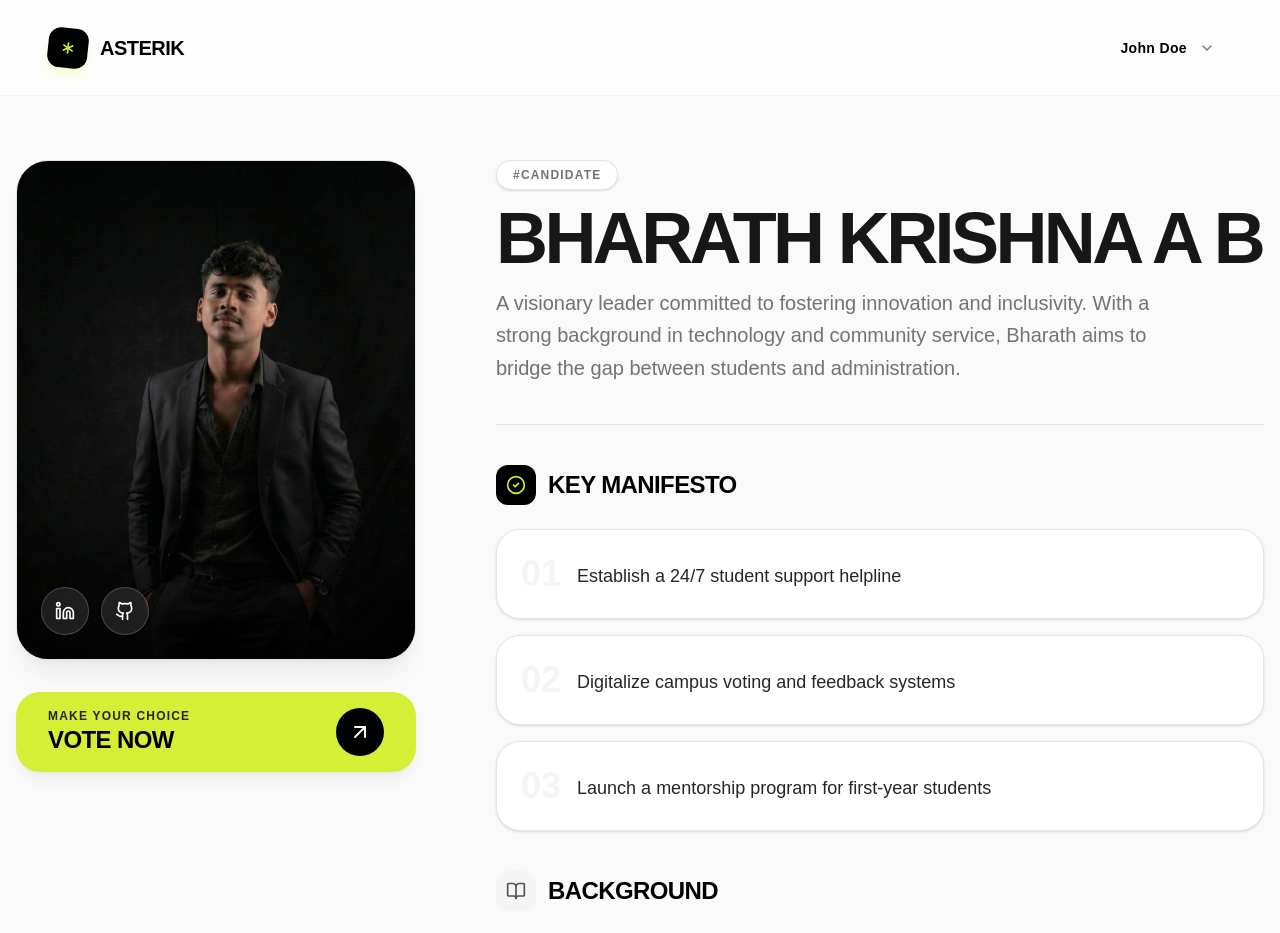
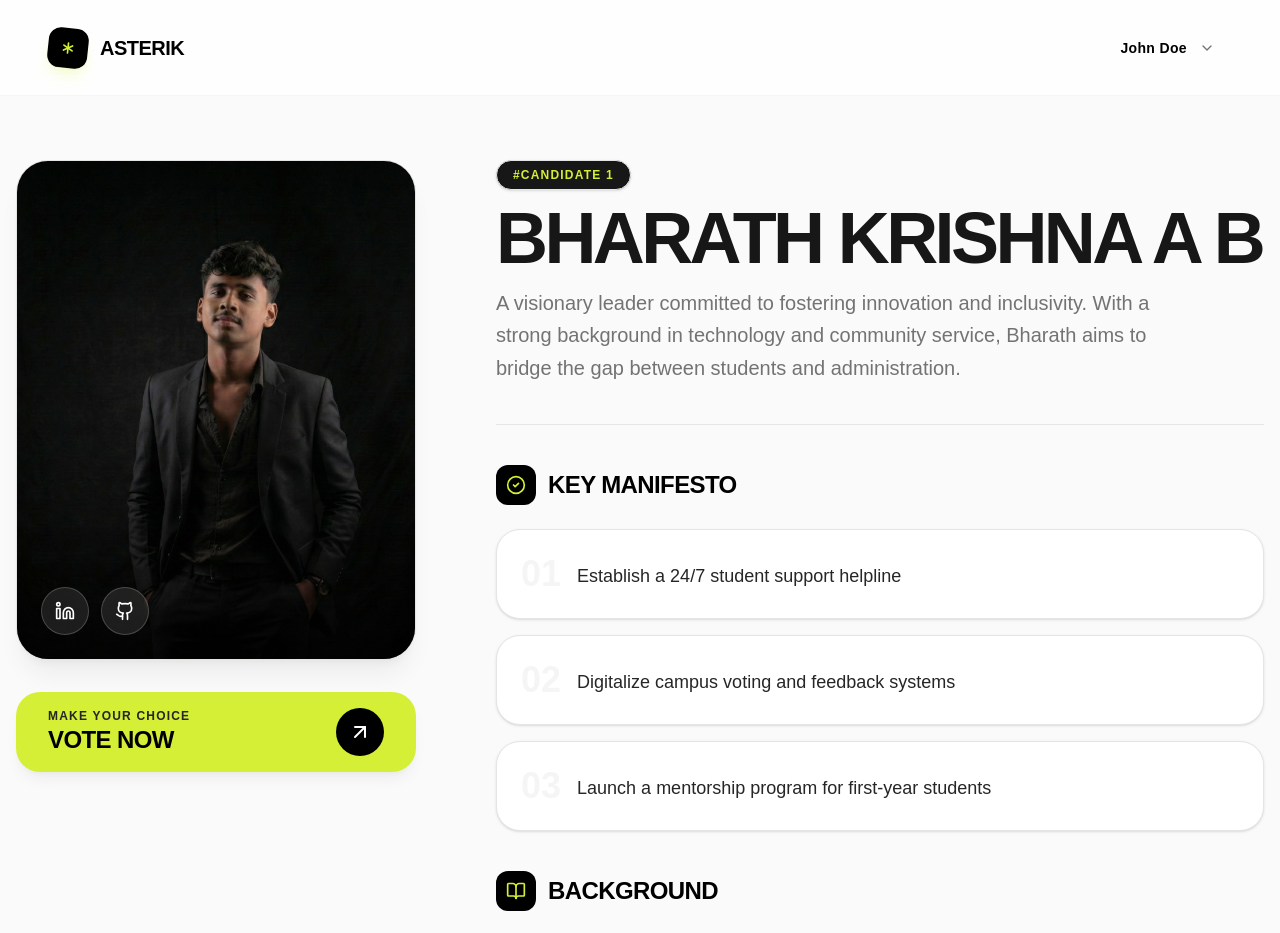
Before and after one commit to Bharath-Krishna-AB/Asterik_VotingPlatform, a Next.js app: page /candidate/1 in a window 1280 px wide. Shown: the top 933 px of the page. Built offline with nearby package versions, Linux system fonts and the light colour scheme; a web font is replaced by a local one.

Commit message:
improved design for candidate main view

```diff
--- a/app/candidate/[id]/page.tsx
+++ b/app/candidate/[id]/page.tsx
@@ -13,7 +13,6 @@ const CandidatePage = () => {
         {
             id: 1,
             name: "Bharath Krishna A B",
-            role: "Presidential Candidate",
             imageUrl: "/images/candidate1.jpeg",
             description: "A visionary leader committed to fostering innovation and inclusivity. With a strong background in technology and community service, Bharath aims to bridge the gap between students and administration.",
             manifesto: [
@@ -30,7 +29,6 @@ const CandidatePage = () => {
         {
             id: 2,
             name: "Navaneeth",
-            role: "Vice-Presidential Candidate",
             imageUrl: "/images/candidate2.png",
             description: "Dedicated to operational excellence and student welfare. Navaneeth brings a practical approach to problem-solving and a passion for creating a vibrant campus culture.",
             manifesto: [
@@ -66,7 +64,6 @@ const CandidatePage = () => {
             <CandidateDetails
                 candidateId={candidate.id}
                 name={candidate.name}
-                role={candidate.role}
                 imageUrl={candidate.imageUrl}
                 description={candidate.description}
                 manifesto={candidate.manifesto}
--- a/components/CandidateDetails.tsx
+++ b/components/CandidateDetails.tsx
@@ -4,7 +4,6 @@ import { ArrowUpRight, Github, Linkedin, CheckCircle2, BookOpen, User } from 'lu
 interface CandidateDetailsProps {
     candidateId?: number;
     name?: string;
-    role?: string;
     imageUrl?: string;
     description?: string;
     manifesto?: string[];
@@ -16,8 +15,8 @@ interface CandidateDetailsProps {
 }
 
 const CandidateDetails: React.FC<CandidateDetailsProps> = ({
+    candidateId,
     name,
-    role,
     imageUrl,
     description,
     manifesto,
@@ -33,7 +32,7 @@ const CandidateDetails: React.FC<CandidateDetailsProps> = ({
                     {/* Left Column - Profile & Actions */}
                     <div className="w-full lg:w-[400px] flex flex-col gap-8">
                         {/* Image Card */}
-                        <div className="relative aspect-[4/5] w-full rounded-[32px] overflow-hidden bg-white border border-neutral-200 shadow-xl shadow-black/5 group">
+                        <div className="relative aspect-[4/5] w-full rounded-[32px] overflow-hidden bg-white border border-neutral-200 shadow-xl shadow-black/5 group select-none cursor-pointer">
                             {imageUrl ? (
                                 <img src={imageUrl} alt={name} className="w-full h-full object-cover transition-transform duration-700 group-hover:scale-105" />
                             ) : (
@@ -46,20 +45,20 @@ const CandidateDetails: React.FC<CandidateDetailsProps> = ({
                             {/* Floating Socials */}
                             <div className="absolute bottom-6 left-6 flex gap-3">
                                 {socials.linkedin && (
-                                    <a href={socials.linkedin} target="_blank" rel="noreferrer" className="w-12 h-12 rounded-full bg-white/10 backdrop-blur-md border border-white/20 flex items-center justify-center hover:bg-[#0077b5] hover:border-transparent transition-all group/social">
-                                        <Linkedin className="w-5 h-5 text-white" />
+                                    <a href={socials.linkedin} target="_blank" rel="noreferrer" className="w-12 h-12 rounded-full bg-white/10 backdrop-blur-md border border-white/20 flex items-center justify-center hover:bg-primary hover:border-transparent transition-all group/social">
+                                        <Linkedin className="w-5 h-5 text-white group-hover/social:text-black" />
                                     </a>
                                 )}
                                 {socials.github && (
-                                    <a href={socials.github} target="_blank" rel="noreferrer" className="w-12 h-12 rounded-full bg-white/10 backdrop-blur-md border border-white/20 flex items-center justify-center hover:bg-black hover:border-transparent transition-all group/social">
-                                        <Github className="w-5 h-5 text-white" />
+                                    <a href={socials.github} target="_blank" rel="noreferrer" className="w-12 h-12 rounded-full bg-white/10 backdrop-blur-md border border-white/20 flex items-center justify-center hover:bg-primary hover:border-transparent transition-all group/social">
+                                        <Github className="w-5 h-5 text-white group-hover/social:text-black" />
                                     </a>
                                 )}
                             </div>
                         </div>
 
                         {/* Vote Button */}
-                        <button className="w-full h-20 bg-primary rounded-[24px] flex items-center justify-between px-8 group hover:brightness-95 active:scale-[0.98] transition-all shadow-lg shadow-black/5">
+                        <button className="w-full h-20 bg-primary rounded-[24px] flex items-center justify-between px-8 group hover:brightness-95 active:scale-[0.98] transition-all shadow-lg shadow-black/5 cursor-pointer">
                             <div className="flex flex-col items-start">
                                 <span className="text-xs font-bold uppercase tracking-widest text-neutral-800">Make your choice</span>
                                 <span className="text-2xl font-black text-black tracking-tight">VOTE NOW</span>
@@ -74,8 +73,8 @@ const CandidateDetails: React.FC<CandidateDetailsProps> = ({
                     <div className="flex-1 flex flex-col gap-10">
                         {/* Title Section */}
                         <div className="space-y-4">
-                            <div className="inline-flex items-center px-4 py-1.5 rounded-full border border-neutral-200 bg-white shadow-sm">
-                                <span className="text-xs font-bold tracking-widest uppercase text-neutral-500">#{role ? role.split(' ').pop() : ""}</span>
+                            <div className="inline-flex items-center px-4 py-1.5 rounded-full border border-neutral-200 bg-foreground shadow-sm select-none">
+                                <span className="text-xs font-bold tracking-widest uppercase text-primary">#Candidate {candidateId}</span>
                             </div>
                             <h1 className="text-5xl md:text-7xl font-bold tracking-tighter text-neutral-900 leading-[0.9] uppercase">
                                 {name}
@@ -108,8 +107,8 @@ const CandidateDetails: React.FC<CandidateDetailsProps> = ({
                         {/* Education / Info */}
                         <div className="space-y-6">
                             <div className="flex items-center gap-3">
-                                <div className="w-10 h-10 rounded-xl bg-neutral-100 flex items-center justify-center">
-                                    <BookOpen className="w-5 h-5 text-neutral-600" />
+                                <div className="w-10 h-10 rounded-xl bg-black flex items-center justify-center">
+                                    <BookOpen className="w-5 h-5 text-primary" />
                                 </div>
                                 <h3 className="text-2xl font-bold uppercase tracking-tight">Background</h3>
                             </div>
```
